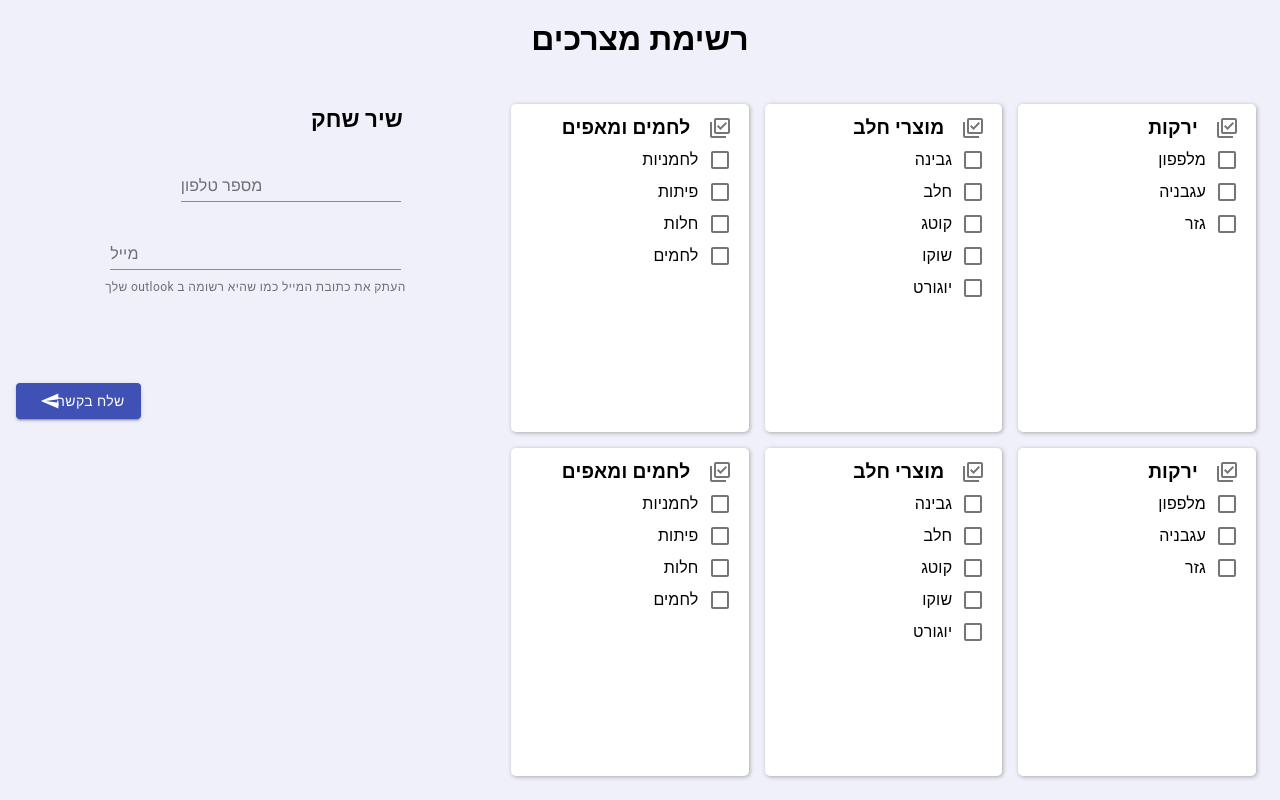
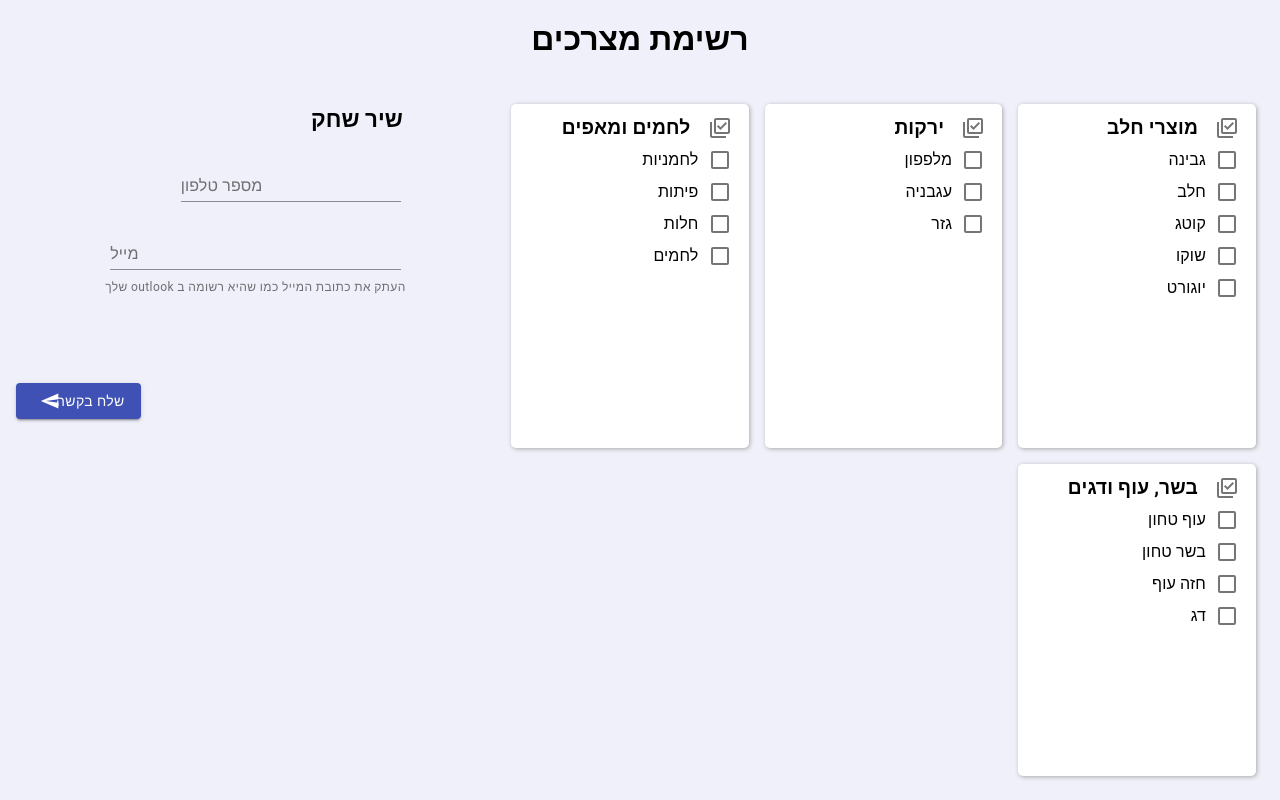
Before and after one commit to shirShahak/Lev, a React (Create React App) app in the folder permissions/: page / in a window 1280 px wide. Built offline with nearby package versions, Linux system fonts and the light colour scheme; what jss-rtl would draw is missing.

Commit message:
redux setup

```diff
--- a/permissions/package.json
+++ b/permissions/package.json
@@ -13,7 +13,9 @@
     "jss-rtl": "^0.3.0",
     "react": "^16.13.1",
     "react-dom": "^16.13.1",
-    "react-scripts": "3.4.1"
+    "react-redux": "^7.2.0",
+    "react-scripts": "3.4.1",
+    "redux": "^4.0.5"
   },
   "scripts": {
     "start": "react-scripts start",
--- a/permissions/src/App.js
+++ b/permissions/src/components/App.js
@@ -1,6 +1,8 @@
 import React from 'react';
-import PermissionsPage from './components/PermissionsPage';
+
+import PermissionsPage from './PermissionsPage';
 import './App.css';
+
 
 function App() {
   return (
--- a/permissions/src/components/PermissionsForm.js
+++ b/permissions/src/components/PermissionsForm.js
@@ -23,21 +23,27 @@ export default function PermissionsForm() {
       פיתות: false,
       חלות: false,
       לחמים: false
-    }
+    },
+    "בשר, עוף ודגים": {
+      "עוף טחון": false,
+      "בשר טחון": false,
+      "חזה עוף": false,
+      דג: false
+    },
   });
 
   // toggle all in category
-  const categoryChange = event => {
+  const categoryChange = (event) => {
     const permissions = {};
 
-    Object.keys(state[event.target.name]).forEach(key => {
+    Object.keys(state[event.target.name]).forEach((key) => {
       permissions[key] = event.target.checked;
     });
 
-    setState(prev => {
+    setState((prev) => {
       return {
         ...prev,
-        [event.target.name]: { ...permissions }
+        [event.target.name]: { ...permissions },
       };
     });
 
@@ -45,25 +51,25 @@ export default function PermissionsForm() {
   };
 
   const handleChange = (category, { target }) => {
-    setState(prev => {
+    setState((prev) => {
       return {
         ...prev,
         [category]: {
           ...prev[category],
           [target.name]: target.checked
-        }
+        },
       };
     });
     console.log([target.name], target.checked);
   };
 
-  const renderSingle = name => {
+  const renderCategory = (categoryName) => {
     var checked = true;
     var marked = false;
 
-    Object.keys(state[name]).forEach(key => {
-      checked = checked && state[name][key];
-      marked = marked || state[name][key];
+    Object.keys(state[categoryName]).forEach((key) => {
+      checked = checked && state[categoryName][key]; // if all checked
+      marked = marked || state[categoryName][key]; // if at least one is checked
     });
 
     console.log(checked);
@@ -77,7 +83,7 @@ export default function PermissionsForm() {
             control={
               <Checkbox
                 checked={checked}
-                name={name}
+                name={categoryName}
                 onChange={categoryChange}
                 icon={
                   marked ? (
@@ -89,16 +95,16 @@ export default function PermissionsForm() {
                 checkedIcon={<LibraryAddCheck color="primary" />}
               />
             }
-            label={name}
+            label={categoryName}
           />
-          {Object.keys(state[name]).map(key => {
+          {Object.keys(state[categoryName]).map((key) => {
             return (
               <FormControlLabel
                 control={
                   <Checkbox
-                    checked={state[name][key]}
+                    checked={state[categoryName][key]}
                     name={key}
-                    onChange={e => handleChange(name, e)}
+                    onChange={(e) => handleChange(categoryName, e)}
                     color="primary"
                   />
                 }
@@ -112,12 +118,9 @@ export default function PermissionsForm() {
   };
   return (
     <>
-      {renderSingle("ירקות")}
-      {renderSingle("מוצרי חלב")}
-      {renderSingle("לחמים ומאפים")}
-      {renderSingle("ירקות")}
-      {renderSingle("מוצרי חלב")}
-      {renderSingle("לחמים ומאפים")}
+      {Object.keys(state).map((key) => {
+        return renderCategory(key);
+      })}
     </>
   );
 }
--- a/permissions/src/index.js
+++ b/permissions/src/index.js
@@ -1,10 +1,18 @@
-import React from 'react';
-import ReactDOM from 'react-dom';
-import './index.css';
-import App from './App';
-import RTL from './RTL';
+import React from "react";
+import ReactDOM from "react-dom";
+import { Provider } from "react-redux";
+import {createStore} from "redux";
+
+import "./index.css";
+import reducers from "./reducers";
+import App from "./components/App";
+import RTL from "./RTL";
 
 ReactDOM.render(
-  <RTL><App /></RTL>,
-  document.getElementById('root')
+  <Provider store={createStore(reducers)}>
+    <RTL>
+      <App />
+    </RTL>
+  </Provider>,
+  document.getElementById("root")
 );
--- /dev/null
+++ b/permissions/src/reducers/index.js
@@ -0,0 +1,6 @@
+import {combineReducers} from 'redux';
+import {permissionsReducer} from './permissionsReducer';
+
+export default combineReducers({
+    permissions : permissionsReducer
+});
--- /dev/null
+++ b/permissions/src/reducers/permissionsReducer.js
@@ -0,0 +1,5 @@
+export const permissionsReducer = (permissions = null, action) => {
+  if (action.type === "GET_DATA") return action.payload;
+
+  return null;
+};
```
Also changed, not shown: permissions/src/actions/permissionsActions.js (added, +45 -0 lines), permissions/src/components/App.css (renamed from permissions/src/App.css), 1 other file (tests, documents, lock files or other folders).
